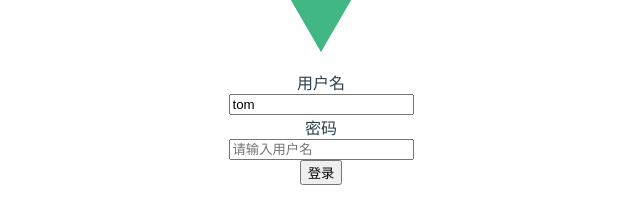
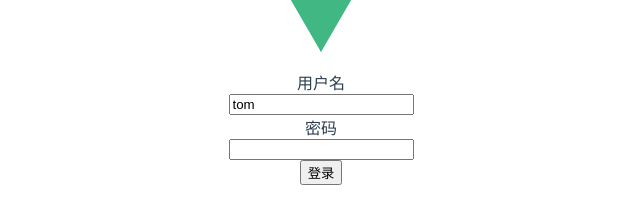
Before and after one commit to piaominqing/vueStudy, a Vue app in the folder vue-study-web16/: page / in a window 1280 px wide. Shown: the part 194-418 px from the top of the page, without its empty margins (319-959 px from the left). Built offline with nearby package versions, Linux system fonts and the light colour scheme.

Commit message:
20191231 task

```diff
--- a/vue-study-web16/src/App.vue
+++ b/vue-study-web16/src/App.vue
@@ -4,7 +4,8 @@
     <!-- <HelloWorld msg="Welcome to Your Vue.js App"/> -->
     <!-- <communication></communication> -->
     <!-- <slot-example></slot-example> -->
-    <form-example></form-example>
+    <!-- <form-example></form-example> -->
+    <my-form></my-form>
   </div>
 </template>
 
@@ -13,6 +14,7 @@ import HelloWorld from './components/HelloWorld.vue'
 import communication from '@/components/communication';
 import SlotExample from '@/components/slots'
 import FormExample from '@/components/form'
+import MyForm from '@/components/myform'
 
 export default {
   name: 'app',
@@ -20,7 +22,8 @@ export default {
     HelloWorld,
     communication,
     SlotExample,
-    FormExample
+    FormExample,
+    MyForm
   }
 }
 </script>
--- /dev/null
+++ b/vue-study-web16/src/components/myform/NForm.vue
@@ -0,0 +1,41 @@
+<template>
+  <div>
+    <slot></slot>
+  </div>
+</template>
+
+<script>
+export default {
+  provide() {
+    return {
+      form: this
+    };
+  },
+  props: {
+    model: {
+      type: Object,
+      required: true
+    },
+    rules: {
+      type: Object
+    }
+  },
+  methods:{
+    validate(cb) {
+
+      const tasks = this.$children
+        .filter(item => item.prop) // 过滤掉没有prop属性的Item
+        .map(item => item.validate());
+
+      // 统一处理所有Promise结果
+      Promise.all(tasks)
+        .then(() => cb(true))
+        .catch(() => cb(false));
+    }
+  }
+}
+</script>
+
+<style>
+
+</style>
--- /dev/null
+++ b/vue-study-web16/src/components/myform/NFormItem.vue
@@ -0,0 +1,59 @@
+<template>
+  <div>
+    <label v-if="label">{{label}}</label>
+    <slot></slot>
+    <p v-if="error">{{error}}</p>
+  </div>
+</template>
+
+<script>
+import Schema from "async-validator";
+
+export default {
+  inject: ["form"],
+  props: {
+    label: {
+      type: String,
+      default: ''
+    },
+    prop: {
+      type: String,
+    }
+  },
+  data () {
+    return {
+      error:''
+    }
+  },
+  mounted () {
+    this.$on('validate',()=> {
+      this.validate()
+    })
+  },
+  methods:{
+    validate(){
+      // 规则
+      const rules = this.form.rules[this.prop];
+      // 当前值
+      const value = this.form.model[this.prop];
+
+      // 校验描述对象
+      const desc = { [this.prop]: rules };
+      // 创建Schema实例
+      const schema = new Schema(desc);
+      return schema.validate({ [this.prop]: value }, errors => {
+        if (errors) {
+          this.error = errors[0].message;
+        } else {
+          // 校验通过
+          this.error = "";
+        }
+      });
+    }
+  }
+
+}
+</script>
+
+<style>
+</style>
--- a/vue-study-web16/src/components/myform/NInput.vue
+++ b/vue-study-web16/src/components/myform/NInput.vue
@@ -0,0 +1,32 @@
+<template>
+  <div>
+    <input :type="type" :value="value" @input="onInput" v-bind="$attrs">
+  </div>
+</template>
+
+<script>
+import emitter from '../../mixins/emitter';
+export default {
+  mixins: [emitter],
+  props:{
+    type:{
+      type:String,
+      default:'text'
+    },
+    value:{
+      type: String,
+      default: ''
+    }
+  },
+  methods:{
+    onInput(e){
+      this.$emit('input', e.target.value)
+      this.dispatch('NFormItem', 'validate', [this.value])
+    }
+  }
+}
+</script>
+
+<style>
+
+</style>
--- /dev/null
+++ b/vue-study-web16/src/components/myform/index.vue
@@ -0,0 +1,63 @@
+<template>
+  <div>
+    <NForm :model="userInfo" :rules="rules" ref="loginForm">
+      <NFormItem label="用户名" prop="username">
+        <NInput v-model="userInfo.username" />
+      </NFormItem>
+      <NFormItem label="密码" prop="password">
+        <NInput v-model="userInfo.password" />
+      </NFormItem>
+      <NFormItem >
+        <button @click="login">登录</button>
+      </NFormItem>
+    </NForm>
+  </div>
+
+</template>
+
+<script>
+import NForm from './NForm'
+import NFormItem from './NFormItem'
+import NInput from './NInput'
+export default {
+  data () {
+    return {
+      userInfo: {
+        username: "tom",
+        password: ""
+      },
+      rules: {
+        username: [{ required: true, message: "请输入用户名称" }],
+        password: [{ required: true, message: "请输入密码" }]
+      }
+    }
+  },
+  components: {
+    NInput,
+    NFormItem,
+    NForm
+  },
+  methods:{
+    login(){
+      this.$refs["loginForm"].validate(valid => {
+        // const notice = this.$create(Notice, {
+        //   title: "社会你杨哥喊你来搬砖",
+        //   message: valid ? "请求登录!" : "校验失败!",
+        //   duration: 2000
+        // });
+        // notice.show();
+        if (valid) {
+          alert("submit");
+        } else {
+          console.log("error submit!");
+          return false;
+        }
+      });
+    }
+  }
+
+}
+</script>
+
+<style>
+</style>
--- /dev/null
+++ b/vue-study-web16/src/mixins/emitter.js
@@ -0,0 +1,34 @@
+function broadcast(componentName, eventName, params) {
+  this.$children.forEach(child => {
+    var name = child.$options.componentName;
+
+    if (name === componentName) {
+      child.$emit.apply(child, [eventName].concat(params));
+    } else {
+      broadcast.apply(child, [componentName, eventName].concat([params]));
+    }
+  });
+}
+export default {
+  methods: {
+    dispatch(componentName, eventName, params) {
+
+      var parent = this.$parent || this.$root;
+      var name = parent.$options._componentTag;
+      while (parent && (!name || name !== componentName)) {
+        parent = parent.$parent;
+
+        if (parent) {
+          name = parent.$options.componentName;
+        }
+      }
+
+      if (parent) {
+        parent.$emit.apply(parent, [eventName].concat(params));
+      }
+    },
+    broadcast(componentName, eventName, params) {
+      broadcast.call(this, componentName, eventName, params);
+    }
+  }
+};
```
